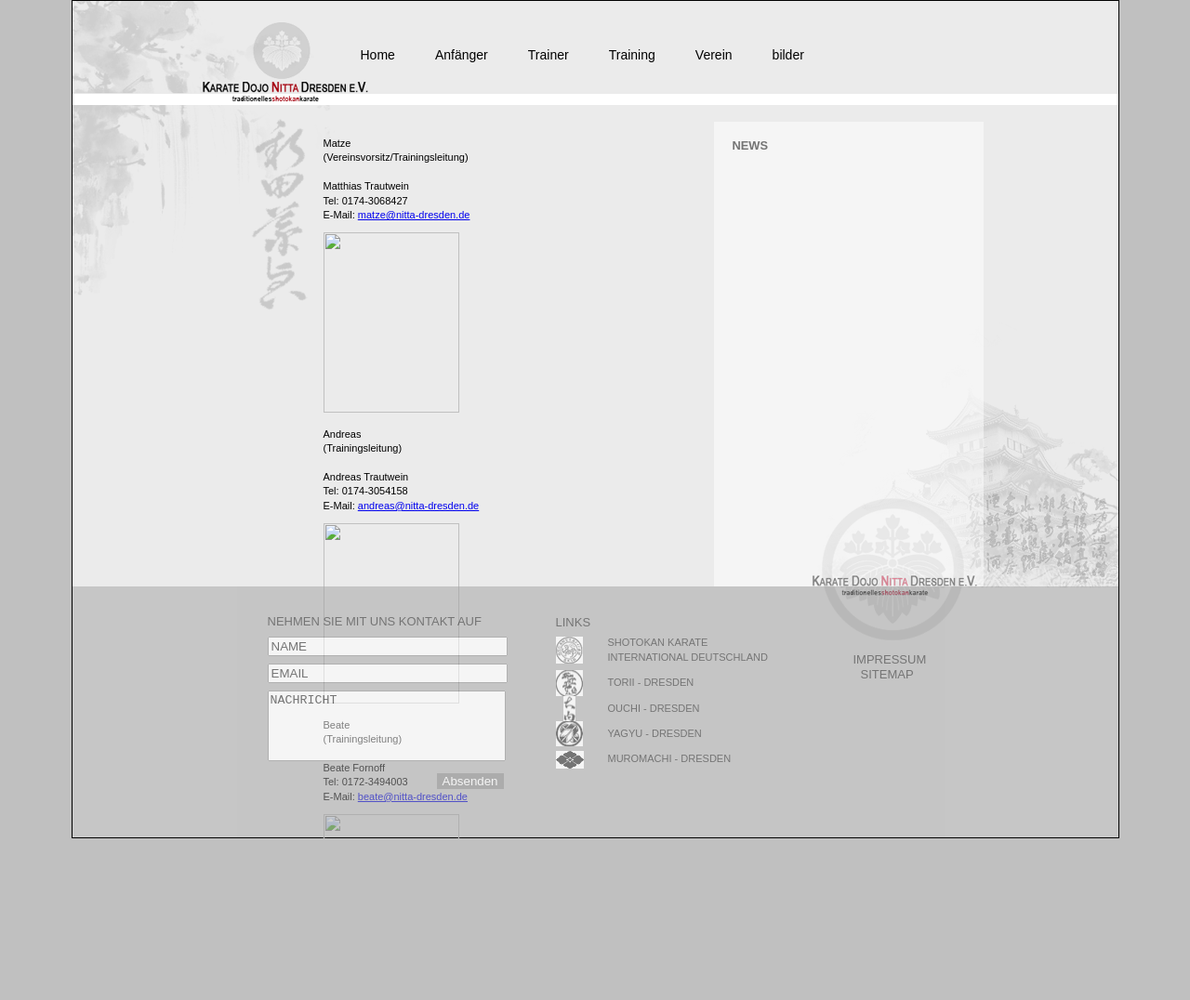
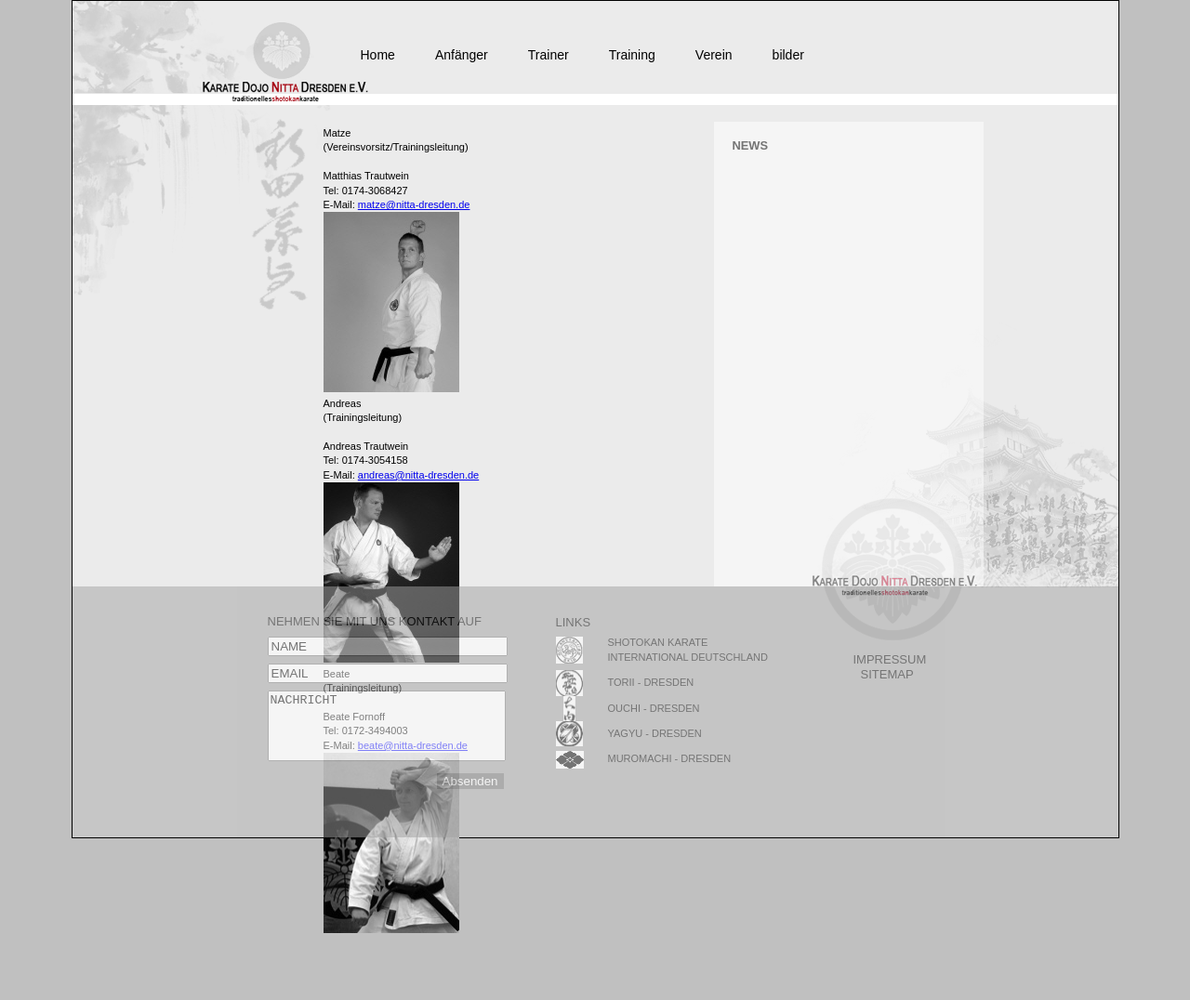
Before and after one commit to phipse/NittaSeite, a Jekyll site: the page built from trainer.html, in a window 1280 px wide. Shown: the whole page at 93% size. Built offline with Jekyll 4.4.1, drawn with Linux system fonts in a browser that asks for light colours; after the commit the page ends 1009 px from its top, so only the background shows below that.

Commit message:
fügt Bilder der Trainer hinzu; trainer.html verwendet diese

```diff
--- a/trainer.html
+++ b/trainer.html
@@ -1,38 +1,36 @@
 ---
 layout: default
 ---
+<!-- TODO: fix image layout -->
 
-<p class="p1">
 <span><span class="bold">Matze</span><br />
   (Vereinsvorsitz/Trainingsleitung)<br />
   <br />
   Matthias Trautwein<br />
   <span class="bold">Tel:</span> 0174-3068427<br />
   <span class="bold">E-Mail:</span> <a href="mailto:matze@nitta-dresden.de">matze@nitta-dresden.de</a></span>
-</p>
-<p class="p2">
-<!-- FIXME Bilder Links -->
-	<a href="static/images/content/matze.jpg" class="smoothbox" title=""><img src="static/images/content/matze_146.jpg" width="146" height="194" class="border" alt="" /></a>
-</p>
-<p class="p3">
-	<span><span class="bold">Andreas</span><br />
+<br>
+<a href="./images/trainer/matze.jpg" class="smoothbox" title="">
+  <img src="/images/trainer/matze_146.jpg" width="146" height="194" class="border" alt="" /></a>
+
+
+<br><span><span class="bold">Andreas</span><br />
   (Trainingsleitung)<br />
   <br />
   Andreas Trautwein<br />
   <span class="bold">Tel:</span> 0174-3054158<br />
   <span class="bold">E-Mail:</span> <a href="mailto:andreas@nitta-dresden.de">andreas@nitta-dresden.de</a></span>
-</p>
-<p class="p4">
-	<a href="static/images/content/andreas.jpg" class="smoothbox" title=""><img src="static/images/content/andreas_146.jpg" width="146" height="194" class="border" alt="" /></a>
-</p>
-<p class="p5">
-	<span><span class="bold">Beate</span><br />
+<br>
+<a href="./images/trainer/andreas.jpg" class="smoothbox" title="">
+  <img src="/images/trainer/andreas_146.jpg" width="146" height="194" class="border" alt="" /></a>
+
+
+<br> <span><span class="bold">Beate</span><br />
   (Trainingsleitung)<br />
   <br />
   Beate Fornoff<br />
   <span class="bold">Tel:</span> 0172-3494003<br />
   <span class="bold">E-Mail:</span> <a href="mailto:beate@nitta-dresden.de">beate@nitta-dresden.de</a></span>
-</p>
-<p class="p6">
-	<a href="static/images/content/beate.jpg" class="smoothbox" title=""><img src="static/images/content/beate_146.jpg" width="146" height="195" class="border" alt="" /></a>
-</p>
+<br>
+<a href="./images/trainer/beate.jpg" class="smoothbox" title="">
+  <img src="/images/trainer/beate_146.jpg" width="146" height="194" class="border" alt="" /></a>
```
Also changed, not shown: images/trainer/andreas.jpg (added), images/trainer/andreas_146.jpg (added), images/trainer/beate.jpg (added), images/trainer/beate_146.jpg (added), images/trainer/matze.jpg (added), images/trainer/matze_146.jpg (added). Lines whose indentation alone changed are shown as unchanged.
